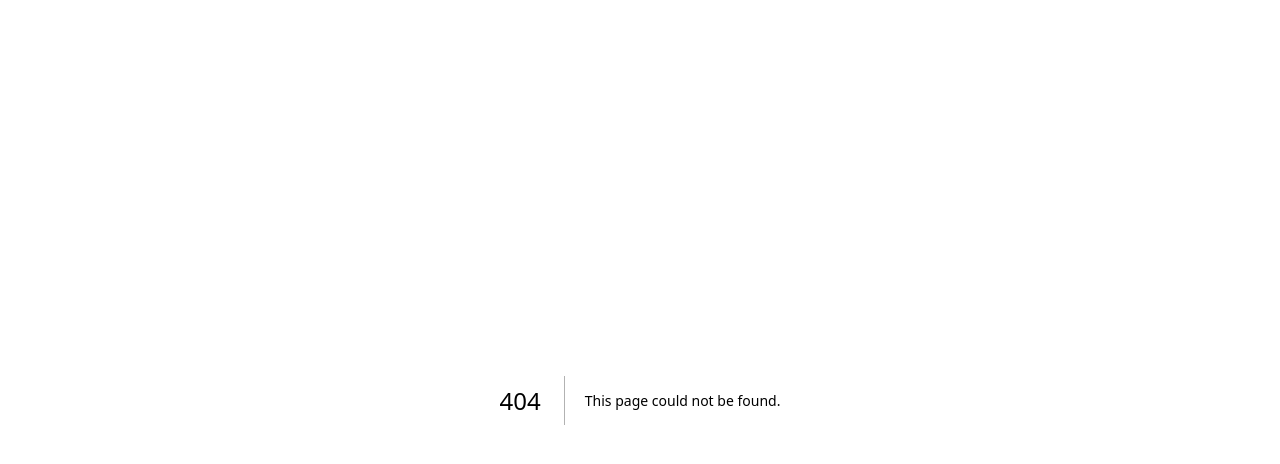
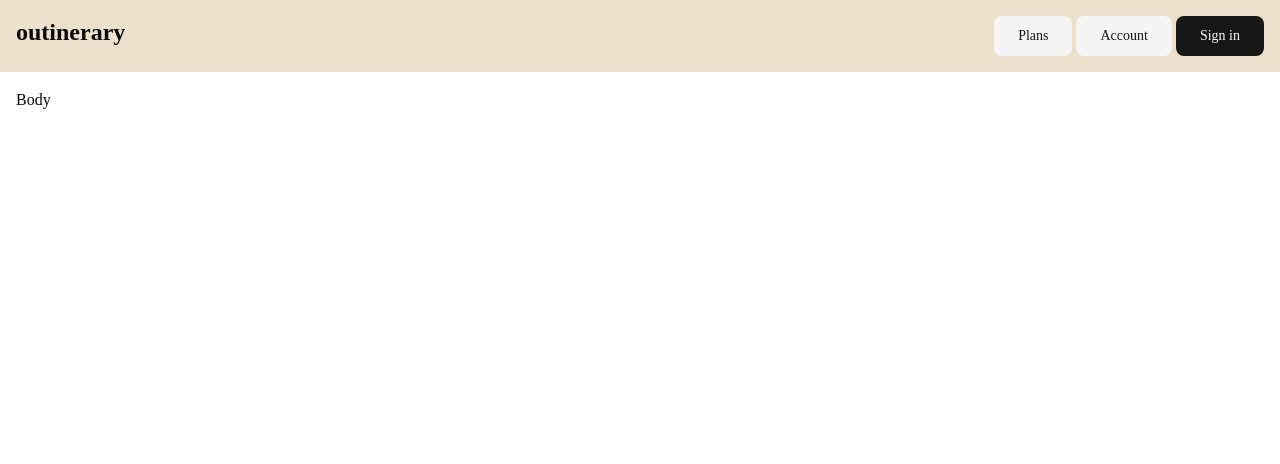
Before and after one commit to h-custodio/ourtinerary, a Next.js app: page / in a window 1280 px wide. Before the commit this address had no page. Shown: the top 464 px of the page. Built offline with nearby package versions, Linux system fonts and the light colour scheme.

Commit message:
Created a Nav Header and implemented it into layout with styling

```diff
--- a/app/globals.css
+++ b/app/globals.css
@@ -121,7 +121,13 @@
   * {
     @apply border-border outline-ring/50;
   }
-  body {
+  header {
+    padding: 1rem;
+    background: #ede0cc;
+    @apply text-foreground;
+  }
+  main {
+    padding: 1rem;
     @apply bg-background text-foreground;
   }
   html {
--- a/app/layout.tsx
+++ b/app/layout.tsx
@@ -1,5 +1,6 @@
 import type { Metadata } from "next";
 import { Geist, Geist_Mono } from "next/font/google";
+import NavHeader from "@/components/NavHeader";
 import "./globals.css";
 
 const geistSans = Geist({
@@ -23,7 +24,11 @@ export default function RootLayout({ children }: LayoutProps<"/">) {
       lang="en"
       className={`${geistSans.variable} ${geistMono.variable} h-full antialiased`}
     >
-      <body className="min-h-full flex flex-col">{children}</body>
+      <body className="min-h-full flex flex-col">
+        <NavHeader />
+        <main>{children}</main>
+        <footer></footer>
+      </body>
     </html>
   );
 }
--- /dev/null
+++ b/app/page.tsx
@@ -0,0 +1,11 @@
+import React from "react";
+
+export function Home() {
+  return (
+    <div>
+      <p>Body</p>
+    </div>
+  );
+}
+
+export default Home;
--- /dev/null
+++ b/components/NavHeader.tsx
@@ -0,0 +1,37 @@
+import Link from "next/link";
+import { buttonVariants } from "@/components/ui/button";
+
+const NavHeader = () => {
+  return (
+    <header className="nav-header">
+      <div className="flex justify-between">
+        <Link href="/" className="text-2xl font-bold">
+          outinerary
+        </Link>
+
+        <nav className="flex gap-1">
+          <Link
+            href="/"
+            className={buttonVariants({ size: "lg", variant: "secondary" })}
+          >
+            Plans
+          </Link>
+          <Link
+            href="/dashboard"
+            className={buttonVariants({ size: "lg", variant: "secondary" })}
+          >
+            Account
+          </Link>
+          <Link
+            href="/auth/login"
+            className={buttonVariants({ size: "lg", variant: "default" })}
+          >
+            Sign in
+          </Link>
+        </nav>
+      </div>
+    </header>
+  );
+};
+
+export default NavHeader;
```
